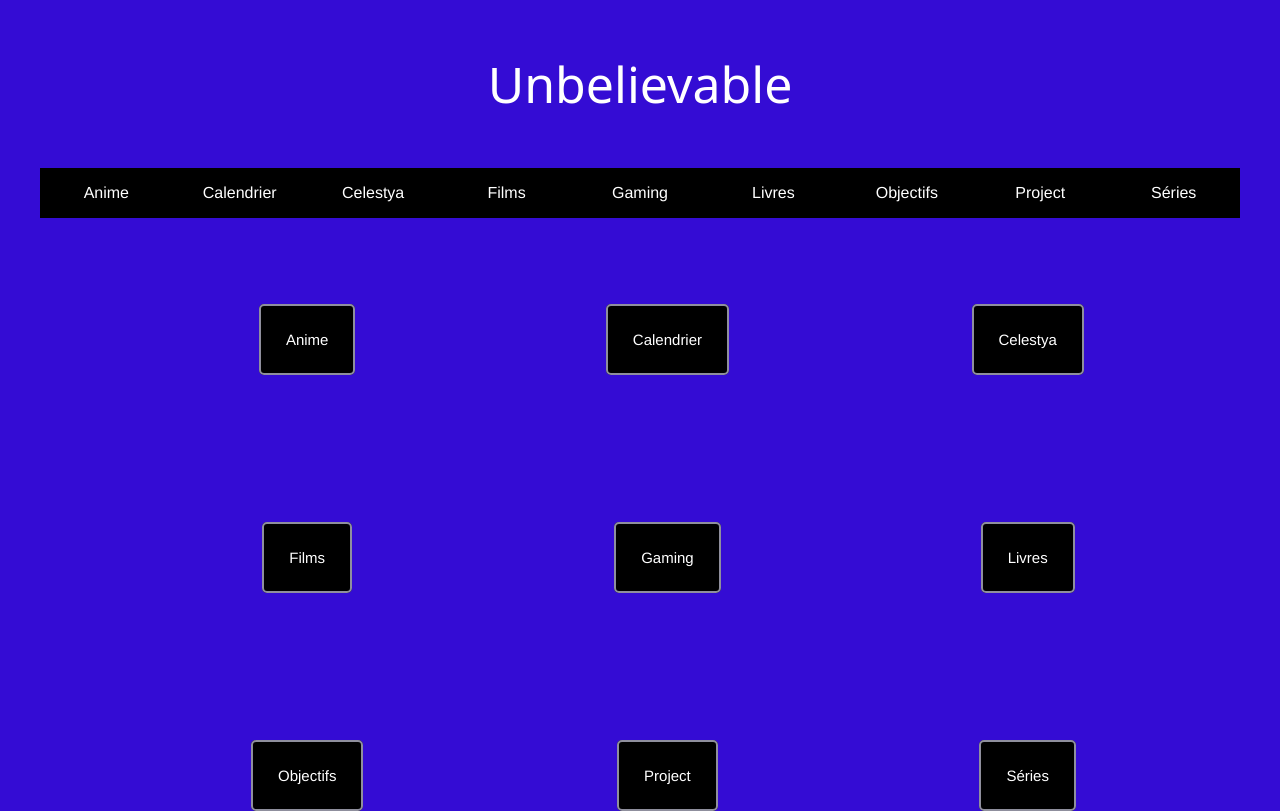
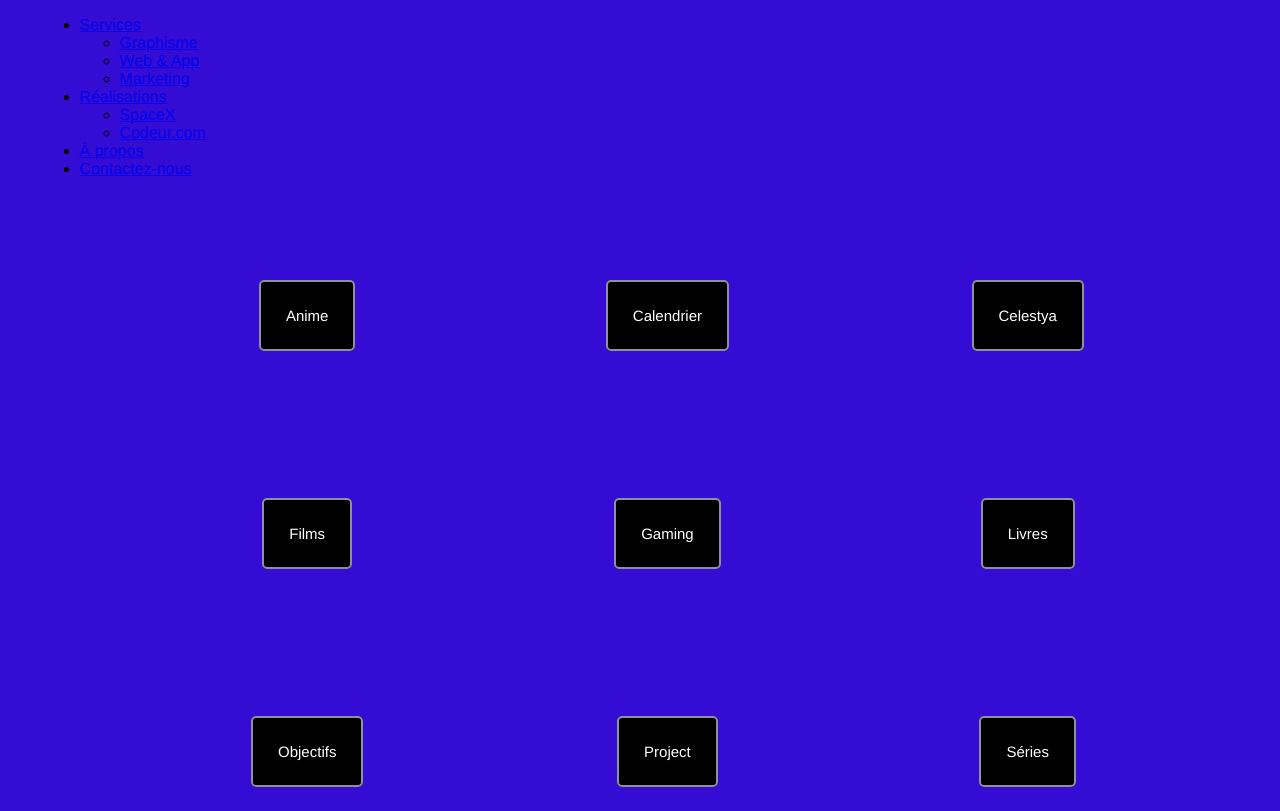
Before and after one commit to VikusVie/Home, a plain HTML site: page index.html in a window 1280 px wide. Drawn offline with Linux system fonts and the light colour scheme.

Commit message:
Update index.html

```diff
--- a/index.html
+++ b/index.html
@@ -12,20 +12,25 @@
 </head>
 <body>
     <nav>
-        <p>Unbelievable</p>
-        <label for="toggle">☰</label>
-        <input type="checkbox" id="toggle">
-        <div class="main_pages">
-            <a href="/Anime/Anime.html">Anime</a>
-            <a href="#">Calendrier</a>
-            <a href="#">Celestya</a>
-            <a href="#">Films</a>
-            <a href="#">Gaming</a>
-            <a href="#">Livres</a>
-            <a href="#">Objectifs</a>
-            <a href="#">Project</a>
-            <a href="#">Séries</a>
-        </div>
+        <ul>
+          <li class="menu-deroulant">
+            <a href="#">Services</a>
+            <ul class="sous-menu">
+              <li><a href="#">Graphisme</a></li>
+              <li><a href="#">Web & App</a></li>
+              <li><a href="#">Marketing</a></li>
+            </ul>
+          </li>
+          <li class="menu-deroulant">
+            <a href="#">Réalisations</a>
+            <ul class="sous-menu">
+              <li><a href="#">SpaceX</a></li>
+              <li><a href="#">Codeur.com</a></li>
+            </ul>
+          </li>
+          <li><a href="#">À propos</a></li>
+          <li><a href="#">Contactez-nous</a></li>
+        </ul>
         <div class="cases">
             <div class="cases1">
                 <div class="column1"><a href="/Anime/Anime.html" class="bouton-lien">Anime</a></div>
@@ -44,5 +49,7 @@
             </div>
         </div>
     </nav>
+
+
 </body>
 </html>
```
